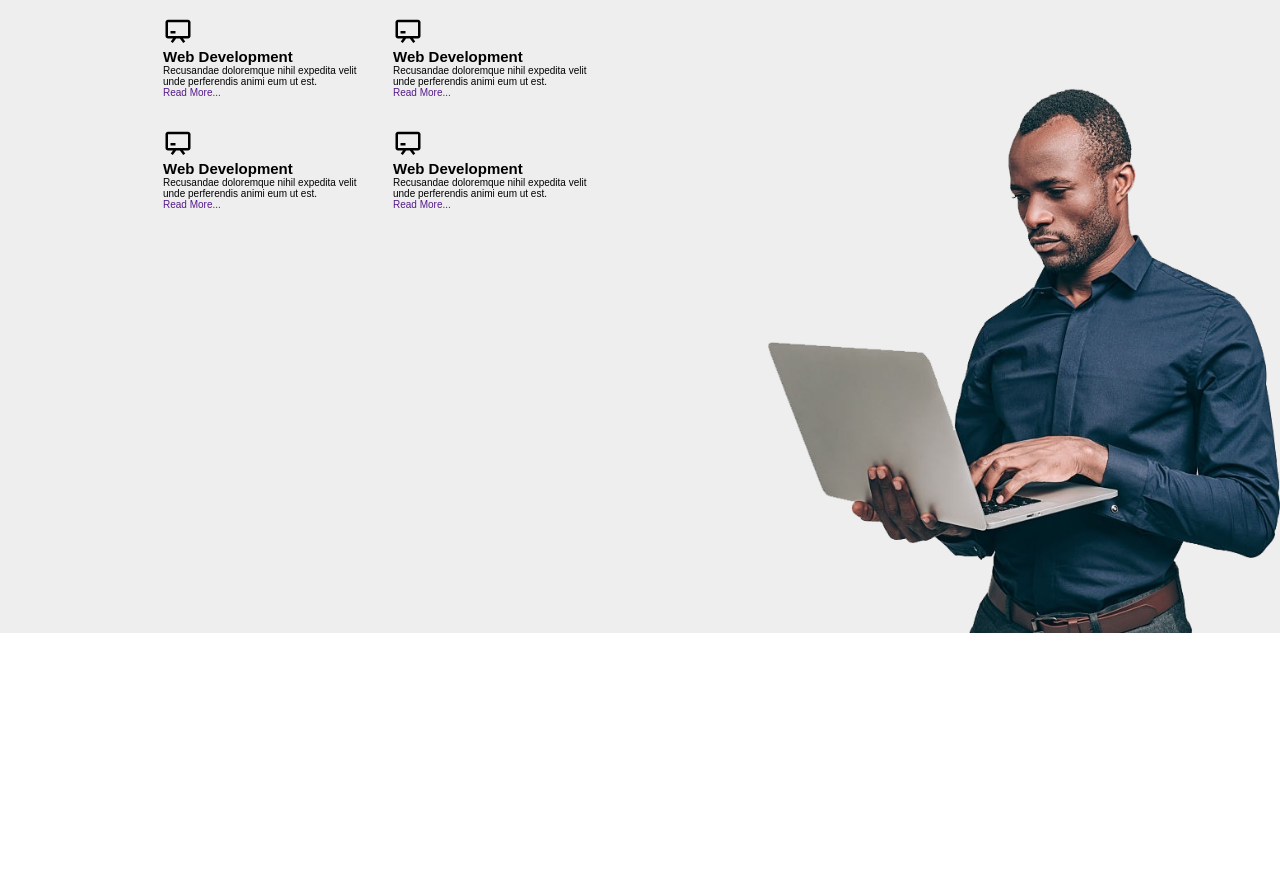
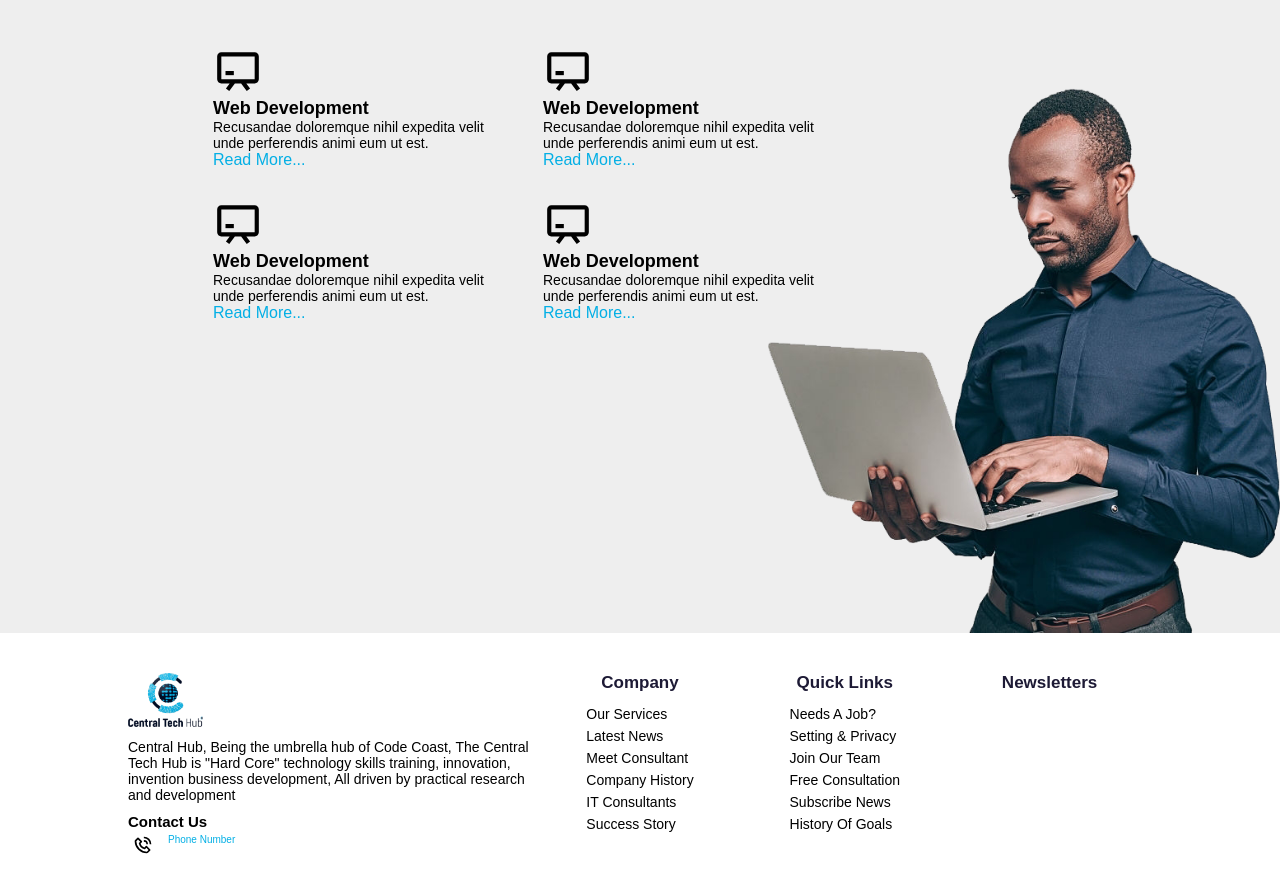
Before and after one commit to PrinceNarteh/central-tech-hub, a React (Create React App) app: page / in a window 1280 px wide. Shown: the part 1600-2491 px from the top of the page. Before the commit the page ends 2233 px from the top, so only its background shows below. Built offline with nearby package versions, Linux system fonts and the light colour scheme.

Commit message:
add footer

```diff
--- a/src/App.tsx
+++ b/src/App.tsx
@@ -2,6 +2,7 @@ import Navbar from "./components/Navbar";
 import Hero from "./components/Hero";
 import About from "./components/About";
 import Offer from "./components/Offer";
+import Footer from "./components/Footer";
 
 function App() {
   return (
@@ -10,6 +11,7 @@ function App() {
       <Hero />
       <About />
       <Offer />
+      <Footer />
     </>
   );
 }
--- /dev/null
+++ b/src/components/Footer.tsx
@@ -0,0 +1,98 @@
+import styled from "styled-components";
+import { theme } from "../theme";
+import PhoneCall from "./PhoneCall";
+
+const Footer = () => {
+  return (
+    <FooterStyle>
+      <div className="company">
+        <img src="central-tech-hub-logo.png" alt="" />
+        <p>
+          Central Hub, Being the umbrella hub of Code Coast, The Central Tech
+          Hub is "Hard Core" technology skills training, innovation, invention
+          business development, All driven by practical research and development
+        </p>
+
+        <h2>Contact Us</h2>
+        <PhoneCall />
+      </div>
+      <div className="services d-flex">
+        <h3>Company</h3>
+        <ul>
+          <li>Our Services</li>
+          <li>Latest News</li>
+          <li>Meet Consultant</li>
+          <li>Company History</li>
+          <li>IT Consultants</li>
+          <li>Success Story</li>
+        </ul>
+      </div>
+      <div className="links d-flex">
+        <h3>Quick Links</h3>
+        <ul>
+          <li>Needs A Job?</li>
+          <li>Setting & Privacy</li>
+          <li>Join Our Team</li>
+          <li>Free Consultation</li>
+          <li>Subscribe News</li>
+          <li>History Of Goals</li>
+        </ul>
+      </div>
+      <div className="newsletter d-flex">
+        <h3>Newsletters</h3>
+      </div>
+    </FooterStyle>
+  );
+};
+
+const FooterStyle = styled.footer`
+  display: flex;
+  width: 80%;
+  margin: 4rem auto;
+
+  p {
+    font-size: 1.4rem;
+  }
+
+  h3 {
+    color: ${theme.colors.primaryColor};
+    font-size: 1.7rem;
+    margin-bottom: 1rem;
+  }
+
+  li {
+    padding: 0.3rem 0;
+    font-size: 1.4rem;
+  }
+
+  .company {
+    flex: 2;
+
+    img {
+      width: 7.5rem;
+    }
+
+    p {
+      margin: 1rem 0;
+    }
+  }
+
+  .d-flex {
+    display: flex;
+    flex-direction: column;
+    justify-content: flex-start;
+    align-items: center;
+  }
+
+  .services {
+    flex: 1;
+  }
+  .links {
+    flex: 1;
+  }
+  .newsletter {
+    flex: 1;
+  }
+`;
+
+export default Footer;
--- a/src/components/Offer.tsx
+++ b/src/components/Offer.tsx
@@ -30,7 +30,7 @@ const OfferStyle = styled.section`
   width: 100vw;
   background-color: #eee;
   position: relative;
-  padding-top: 2rem;
+  padding-top: 5rem;
 
   img {
     position: absolute;
@@ -59,7 +59,7 @@ const OfferStyle = styled.section`
     height: 100%;
     gap: 3rem;
     margin: auto 10%;
-    max-width: 50rem;
+    max-width: 80rem;
     margin-top: 5rem;
 
     .right {
--- a/src/components/styles/OfferCard.tsx
+++ b/src/components/styles/OfferCard.tsx
@@ -1,10 +1,11 @@
 import styled from "styled-components";
 import { BiChalkboard } from "react-icons/bi";
+import { theme } from "../../theme";
 
 const OfferCard = () => {
   return (
     <OfferCardStyle>
-      <BiChalkboard size={30} />
+      <BiChalkboard size={50} />
 
       <h2>Web Development</h2>
       <p>
@@ -17,8 +18,21 @@ const OfferCard = () => {
 };
 
 const OfferCardStyle = styled.div`
-  min-width: 20rem;
+  min-width: 30rem;
   width: 20rem;
+
+  h2 {
+    font-size: 1.8rem;
+  }
+
+  p {
+    font-size: 1.4rem;
+  }
+
+  a {
+    font-size: 1.6rem;
+    color: ${theme.colors.secondaryColor};
+  }
 `;
 
 export default OfferCard;
```
